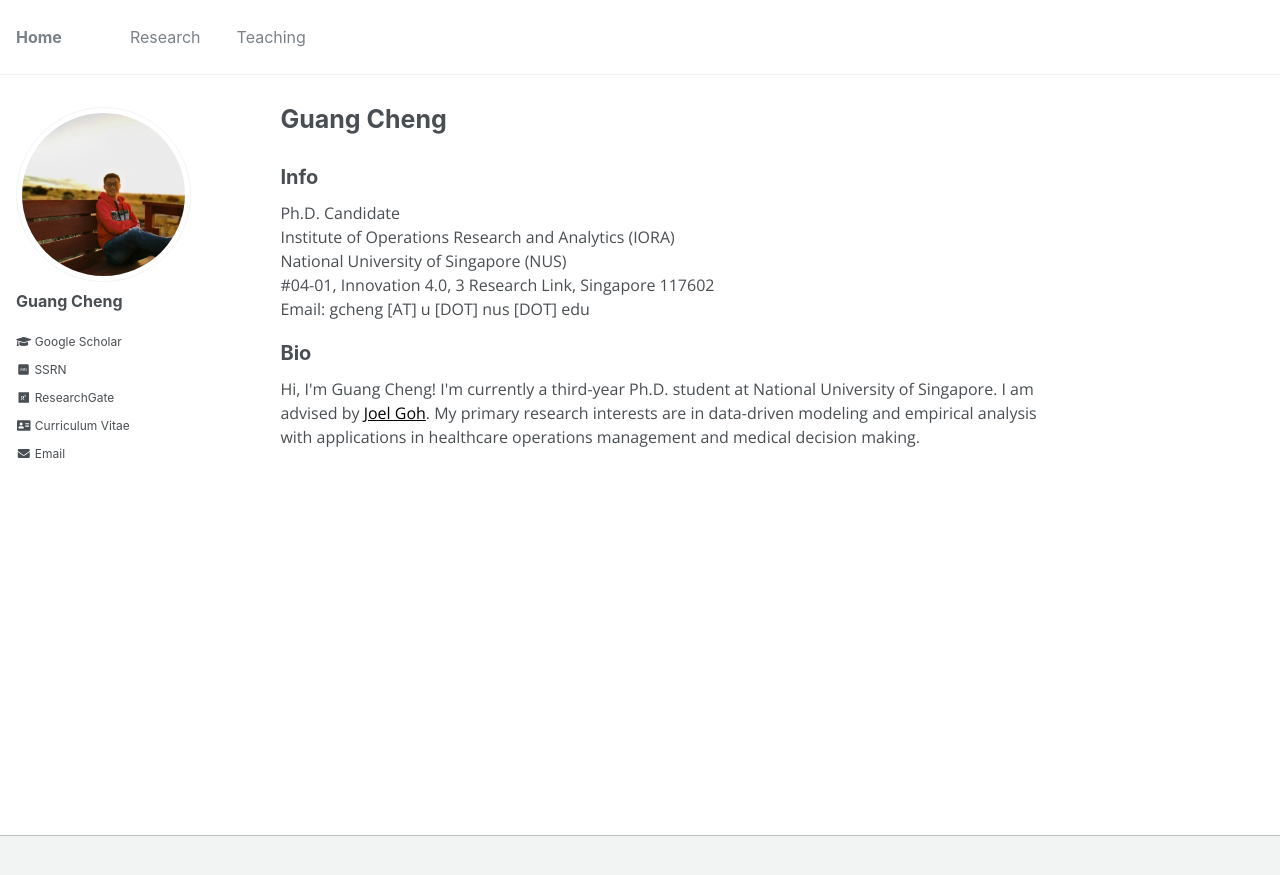
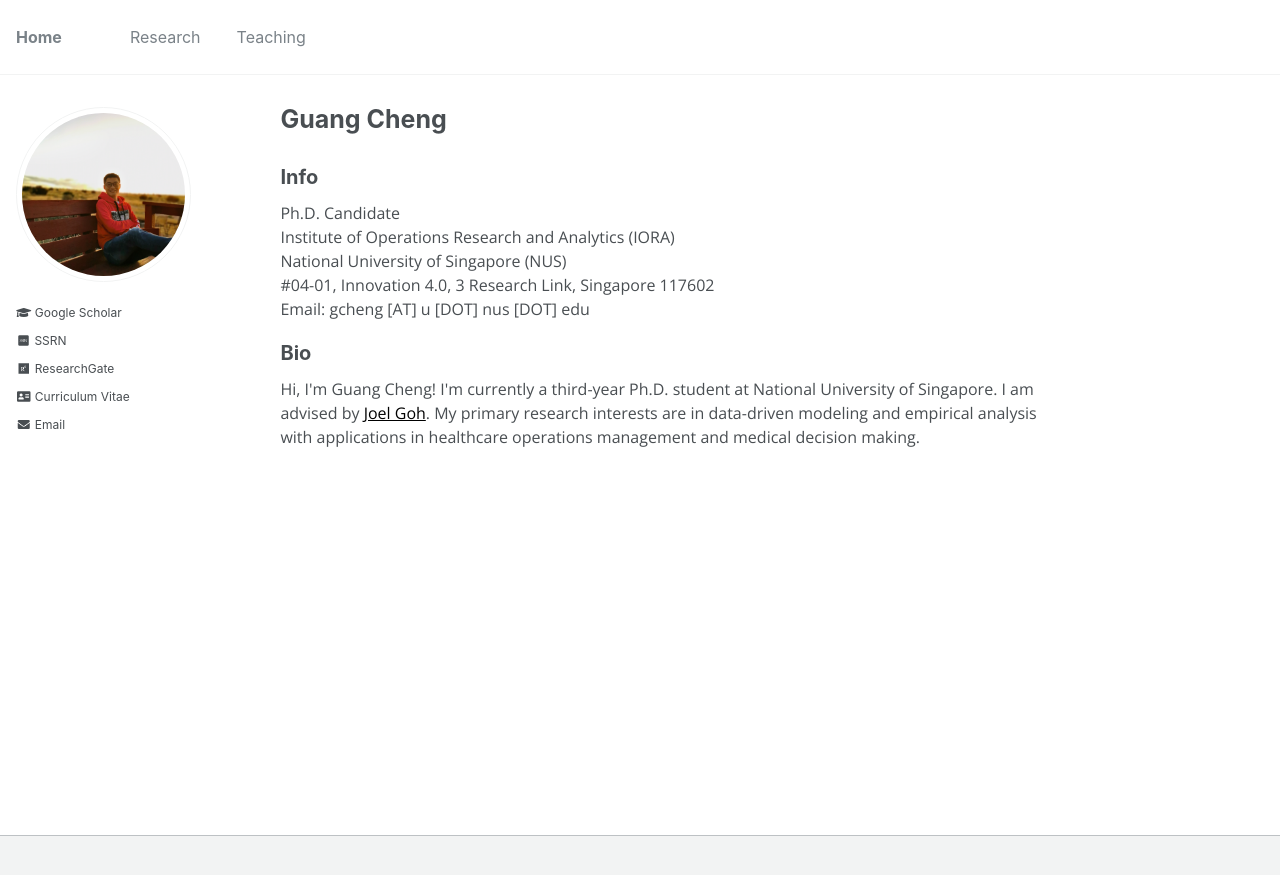
Before and after one commit to gcheng-nus/gcheng-nus.github.io, a Jekyll site: the page built from _pages/about.md, in a window 1280 px wide. Shown: the top 875 px of the page. Built offline with Jekyll 4.4.1, drawn with Linux system fonts in a browser that asks for light colours; some web fonts are replaced.

```diff
--- a/_config.yml
+++ b/_config.yml
@@ -80,7 +80,7 @@
 
 # Site Author
 author:
-  name             : "Guang Cheng"
+  name             : " "
   avatar           : "profile.png"
   bio              : ""
   googlescholar    : "https://scholar.google.com/citations?user=Bu71TnQAAAAJ&hl=en"
```
